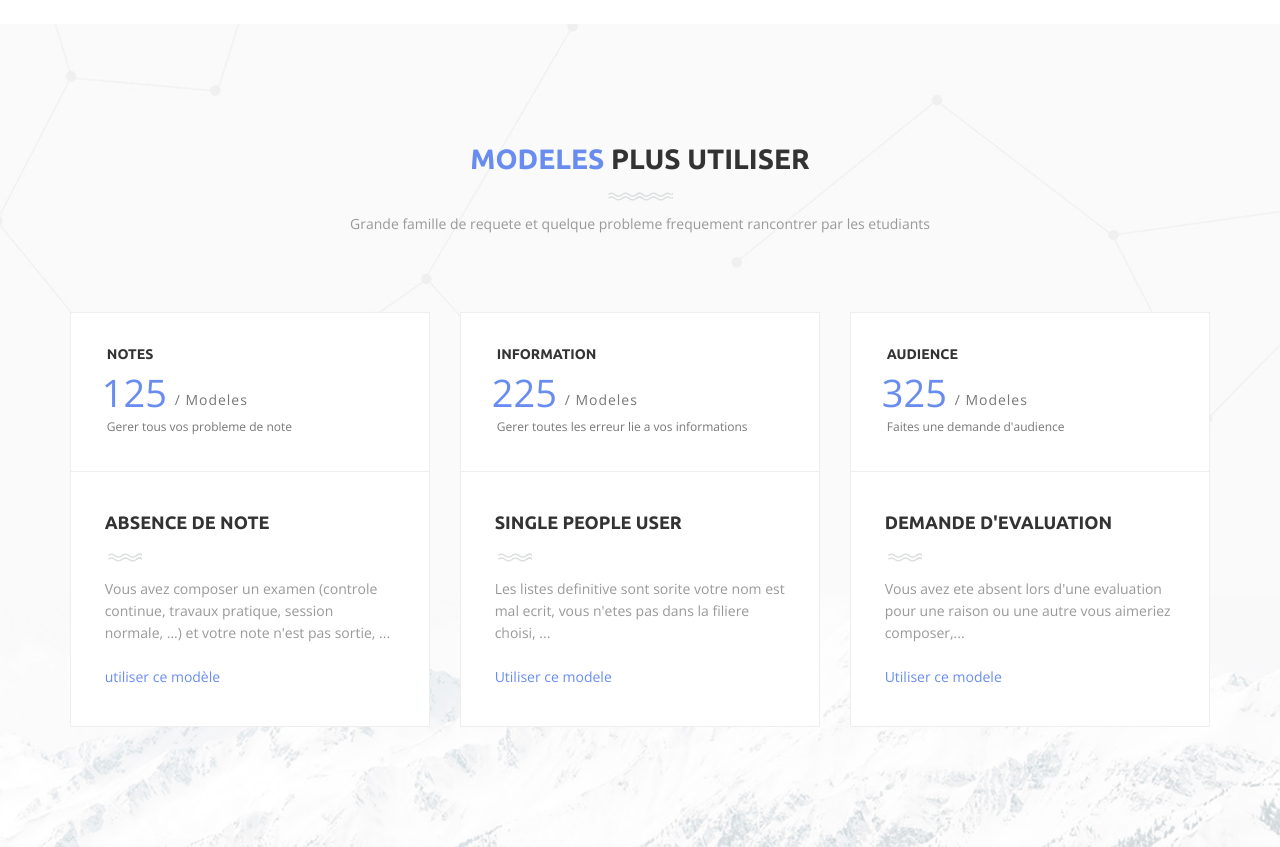
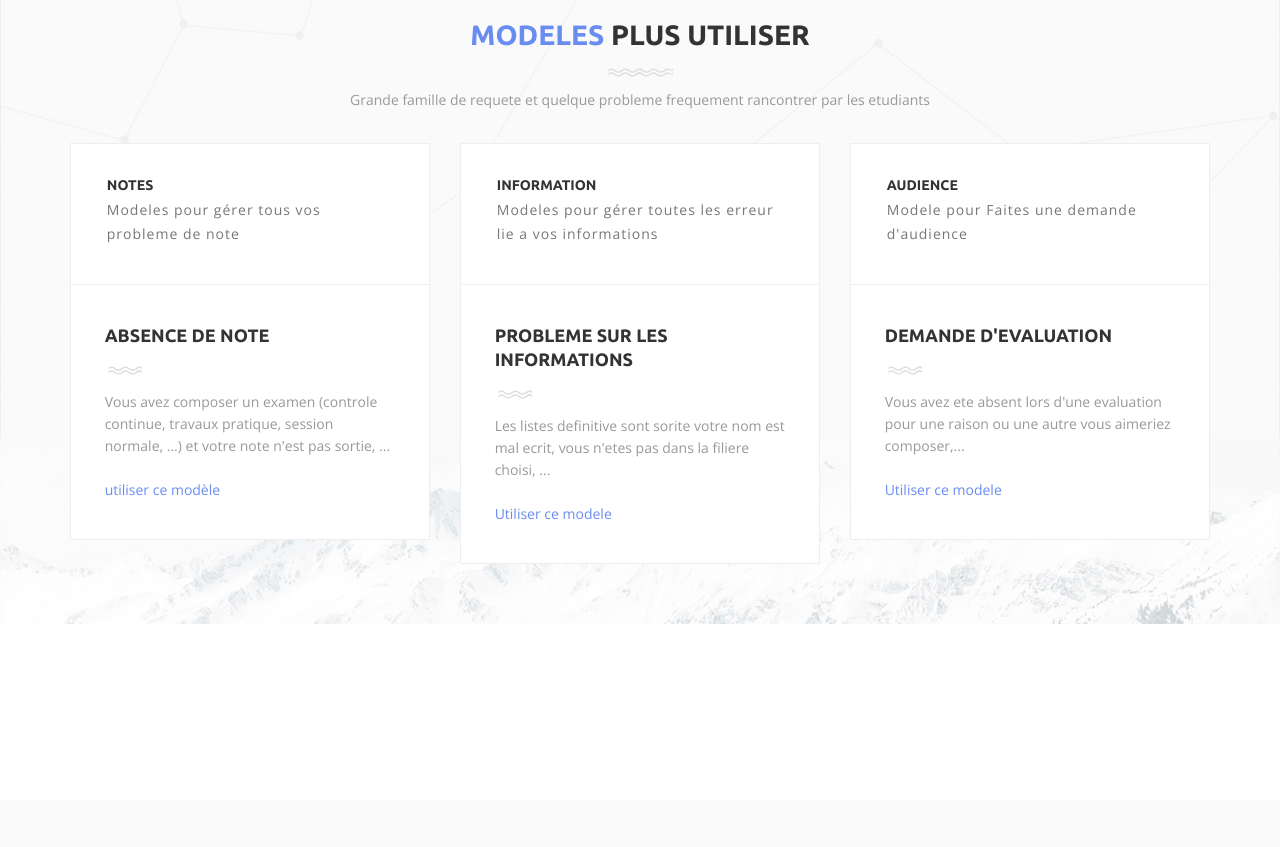
Before and after one commit to DelRoos/Request-Manager, a Django app: page /student/ in a window 1280 px wide. After the commit the page ends 624 px from the top, so only its background shows below. Run offline with Django 4.2, Linux system fonts and the light colour scheme; some libraries are stand-ins or nearby versions.

Commit message:
change on student page

```diff
--- a/account/templates/student.html
+++ b/account/templates/student.html
@@ -7,15 +7,14 @@
 {% include 'parts/popup.html' %} {% endcomment %}
 {% comment %} <br>
 <h1> hello {{ user.username }} your role is student</h1> {% endcomment %}
-<br>
-<section class="bg-img-full price-section pad-top-lg pad-bottom-sm" style="background-image: url({% static 'images/img02.jpg' %});" data-scroll-index="4">
+<section class="bg-img-full price-section" style="background-image: url({% static 'images/img02.jpg' %}); padding-top: 20px;" data-scroll-index="4">
     <div class="container">
         <!-- main heading start here -->
         <header class="main-heading row">
             <div class="col-xs-12 col-sm-10 col-sm-push-1 col-lg-8 col-lg-push-2 text-center">
                 <h2 class="heading text-uppercase"><span class="main-color">Modeles</span> plus utiliser</h2>
                 <span class="divider center"></span>
-                <p>Grande famille de requete et quelque probleme frequement rancontrer par les  etudiants</p>
+                <p style="margin-bottom: -45px">Grande famille de requete et quelque probleme frequement rancontrer par les  etudiants</p>
             </div>
         </header>
         <!-- main heading end here -->
@@ -26,10 +25,10 @@
                     <header class="header">
                         <strong class="title text-uppercase">Notes</strong>
                         <span class="price-txt">
-                            <span class="price main-color">125</span>
-                            <span class="txt"> /    Modeles</span>
+                            {% comment %} <span class="price main-color">125</span> {% endcomment %}
+                            <span class="txt">Modeles pour gérer tous vos probleme de note</span>
                         </span>
-                        <p>Gerer tous vos probleme de note</p>
+                        {% comment %} <p>Gerer tous vos probleme de note</p> {% endcomment %}
                     </header>
                     <div class="box">
                         <h3 class="text-uppercase">Absence de note</h3>
@@ -46,13 +45,13 @@
                     <header class="header">
                         <strong class="title text-uppercase">Information</strong>
                         <span class="price-txt">
-                            <span class="price main-color">225</span>
-                            <span class="txt"> /    Modeles</span>
+                            {% comment %} <span class="price main-color">225</span> {% endcomment %}
+                            <span class="txt">Modeles pour gérer toutes les erreur lie a vos informations</span>
                         </span>
-                        <p>Gerer toutes les erreur lie a vos informations</p>
+                        {% comment %} <p>Gerer toutes les erreur lie a vos informations</p> {% endcomment %}
                     </header>
                     <div class="box">
-                        <h3 class="text-uppercase">single people User</h3>
+                        <h3 class="text-uppercase">PROBLEME SUR LES INFORMATIONS</h3>
                         <span class="divider"></span>
                         <p>Les listes definitive sont sorite votre nom est mal ecrit, vous n'etes pas dans la filiere choisi, ...</p>
                         <a href="#">Utiliser ce modele</a>
@@ -66,10 +65,10 @@
                     <header class="header">
                         <strong class="title text-uppercase">Audience</strong>
                         <span class="price-txt">
-                            <span class="price main-color">325</span>
-                            <span class="txt"> /    Modeles</span>
+                            {% comment %} <span class="price main-color">325</span> {% endcomment %}
+                            <span class="txt">Modele pour Faites une demande d'audience</span>
                         </span>
-                        <p>Faites une demande d'audience</p>
+                        {% comment %} <p>Faites une demande d'audience</p> {% endcomment %}
                     </header>
                     <div class="box">
                         <h3 class="text-uppercase">Demande d'evaluation</h3>
```
Also changed, not shown: account/migrations/0001_initial.py, home/migrations/0001_initial.py, request/migrations/0001_initial.py, request/migrations/0002_alter_template_objet.py (deleted).
